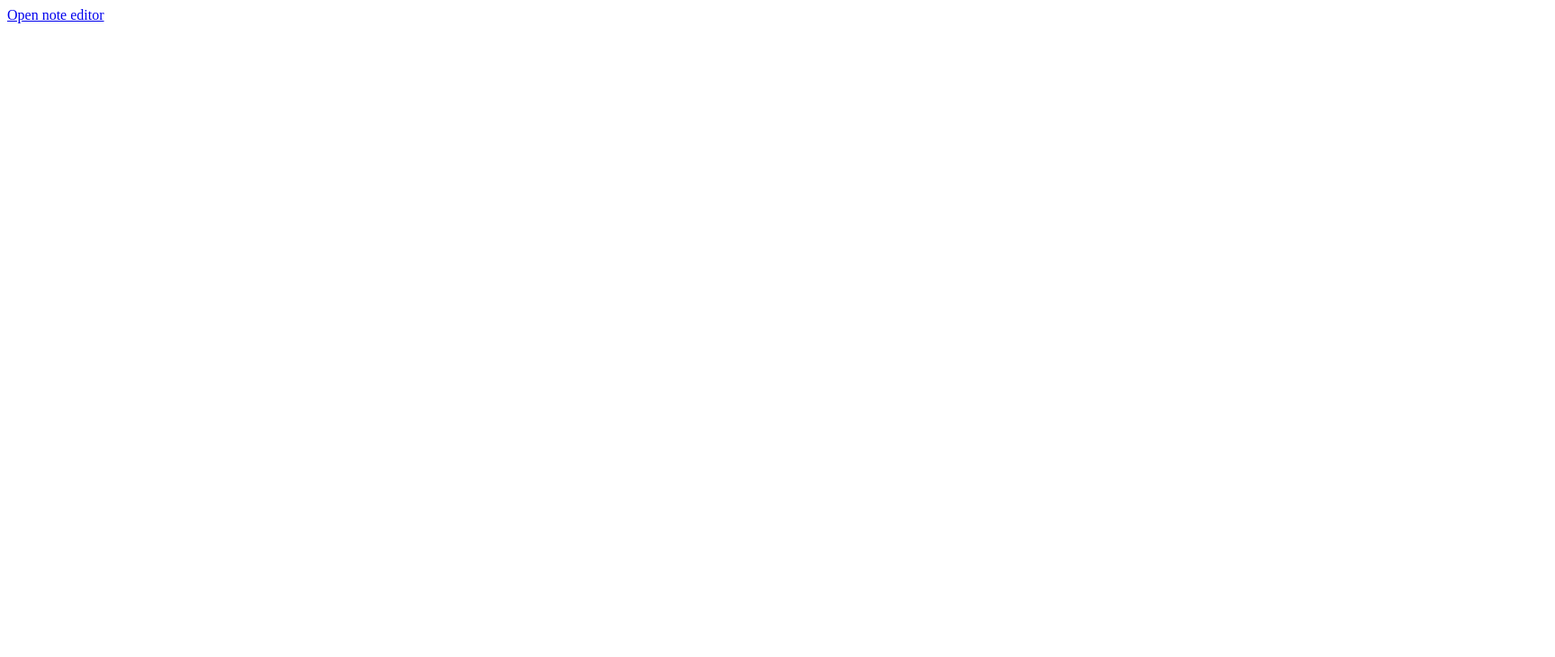
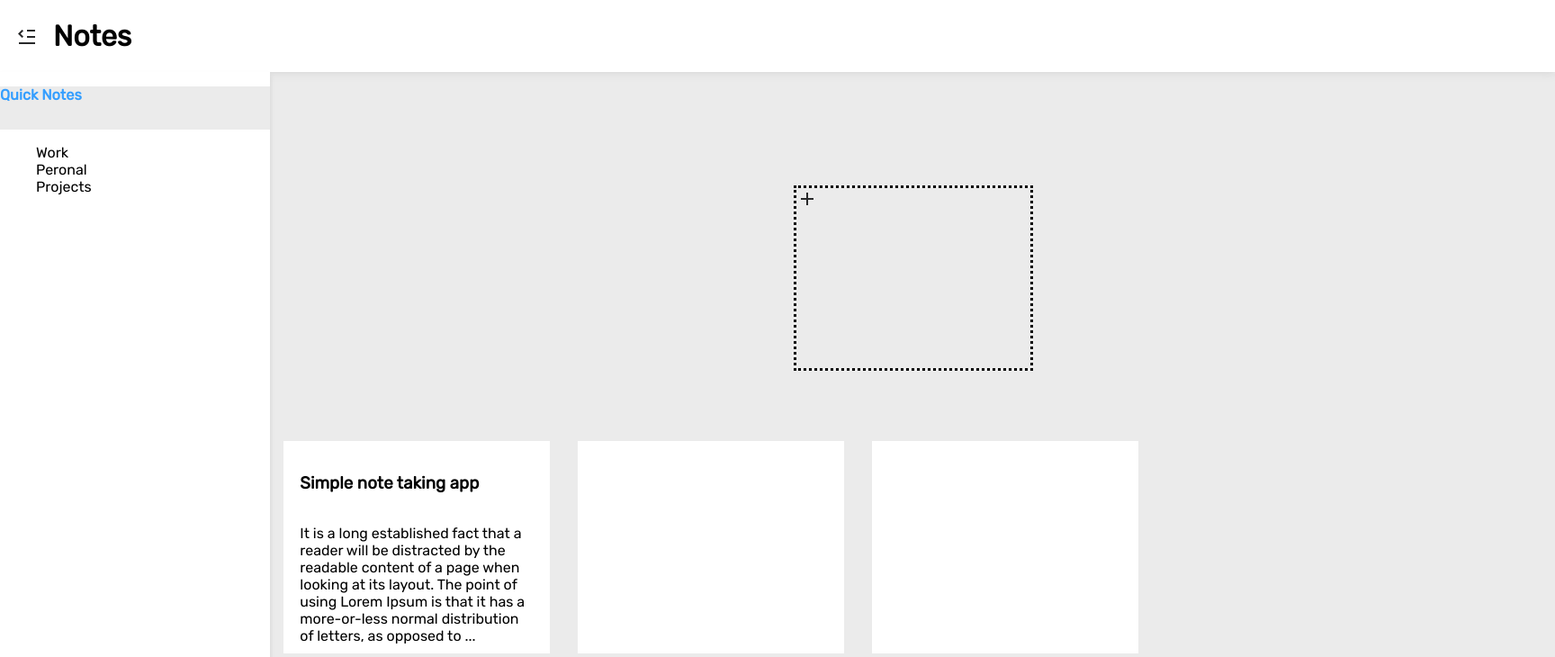
Before and after one commit to ajayesivan/simple-note, a plain HTML site: page index.html in a window 1280 px wide. Shown: the top 730 px of the page at 90% size, 1728 px wide, since content can reach past the window. Drawn offline with Linux system fonts and the light colour scheme.

Commit message:
Home page

```diff
--- a/index.html
+++ b/index.html
@@ -1,10 +1,55 @@
 <html>
-  <head>
+
+<head>
     <title>Notes | Home</title>
     <link href="styles.css" rel="stylesheet">
-  </head>
+    <link rel="preconnect" href="https://fonts.googleapis.com">
+    <link rel="preconnect" href="https://fonts.gstatic.com" crossorigin>
+    <link href="https://fonts.googleapis.com/css2?family=Abril+Fatface&family=Rubik&display=swap" rel="stylesheet">
+</head>
 
-  <body>
+<body>
+    <header class="header-section">
+
+        <div class="icon-image">
+            <img src="Vector.png" alt="icon image">
+        </div>
+
+        <div class="title-heading">
+
+            <h1>Notes</h1>
+        </div>
+
+    </header>
+    <section class="section-2">
+        <nav class="left-nav">
+            <div class="left-nav-title">
+                <h1>Quick Notes</h1>
+            </div>
+            <ul class="left-nav-list">
+                <li>Work</li>
+                <li>Peronal</li>
+                <li>Projects</li>
+            </ul>
+        </nav>
+        <div class="right-section">
+            <div class="content-adding-section ">
+                <img class="add-symbol" src="Frame.png" alt="add symbol">
+            </div>
+            <div class="item1">
+                <h3>Simple note taking app</h3>
+                <p>It is a long established fact that a reader will be distracted by the readable content of a page when looking at its layout. The point of using Lorem Ipsum is that it has a more-or-less normal distribution of letters, as opposed to ...</p>
+            </div>
+            <div class="item1"></div>
+            <div class="item1"></div>
+            <div class="item1"></div>
+            <div class="item1"></div>
+
+        </div>
+
+    </section>
+
     <a href="editor.html">Open note editor</a>
-  </body>
+</body>
+
 </html>
--- a/styles.css
+++ b/styles.css
@@ -0,0 +1,82 @@
+body {
+    margin: 0%;
+    font-family: 'Abril Fatface', cursive;
+    font-family: 'Rubik', sans-serif;
+    background-color: #EBEBEB;
+}
+
+.header-section {
+    width: 1728px;
+    height: 80px;
+    display: flex;
+    justify-content: flex-start;
+    align-items: center;
+    box-shadow: 0px 0px 10px rgba(136, 136, 136, 0.25);
+    background-color: white;
+}
+
+.title-heading {
+    display: flex;
+}
+
+.icon-image {
+    padding: 20px;
+    color: #28292B;
+}
+
+.left-nav {
+    width: 300px;
+    height: 1037px;
+    left: 0px;
+    top: 80px;
+    background-color: #FFFFFF;
+    box-shadow: 0px 4px 5px rgba(136, 136, 136, 0.25);
+}
+
+.left-nav-title {
+    color: #349EFF;
+    font-family: 'Rubik';
+    font-style: normal;
+    font-weight: 400;
+    font-size: 14px;
+    width: 300px;
+    height: 48px;
+    background-color: #EBEBEB;
+}
+
+.left-nav-list {
+    list-style-type: none;
+}
+
+.section-2 {
+    display: flex;
+}
+
+.right-section {
+    display: flex;
+    justify-content: space-around;
+    flex-wrap: wrap;
+}
+
+.content-adding-section {
+    border-style: dotted;
+    width: 260px;
+    height: 200px;
+    margin-left: 449px;
+    margin-top: 126px;
+}
+
+.add-symbol {
+    color: #28292B;
+    margin-bottom: 20px;
+}
+
+.item1 {
+    width: 260px;
+    height: 200px;
+    display: flex;
+    flex-direction: column;
+    align-items: flex-start;
+    padding: 18px;
+    background-color: #FFFFFF;
+}
```
Also changed, not shown: Frame.png (added), Vector.png (added).
